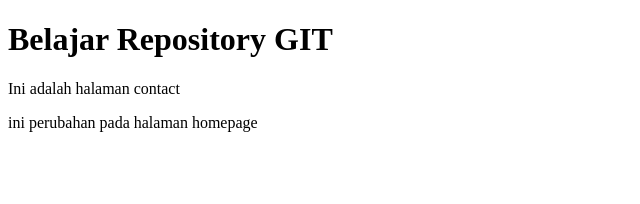
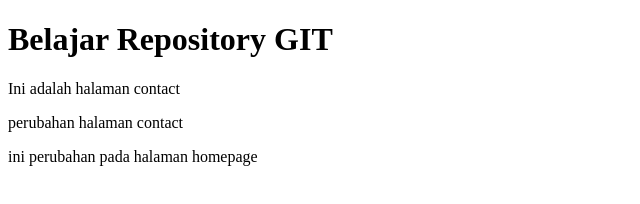
Before and after one commit to rizkymeinas/BelajarGitDasar, a plain HTML site: page contact-us.html in a window 1280 px wide. Shown: the whole page, without its empty margins (0-640 px from the left). Drawn offline with Linux system fonts and the light colour scheme.

Commit message:
Perubahan halaman contact

```diff
--- a/contact-us.html
+++ b/contact-us.html
@@ -9,7 +9,7 @@
     <h1>Belajar Repository GIT</h1>
 
     <p>Ini adalah halaman contact</p>
-
+    <div>perubahan halaman contact</div>
     <p>ini perubahan pada halaman homepage</p>
   </body>
 </html>
```
